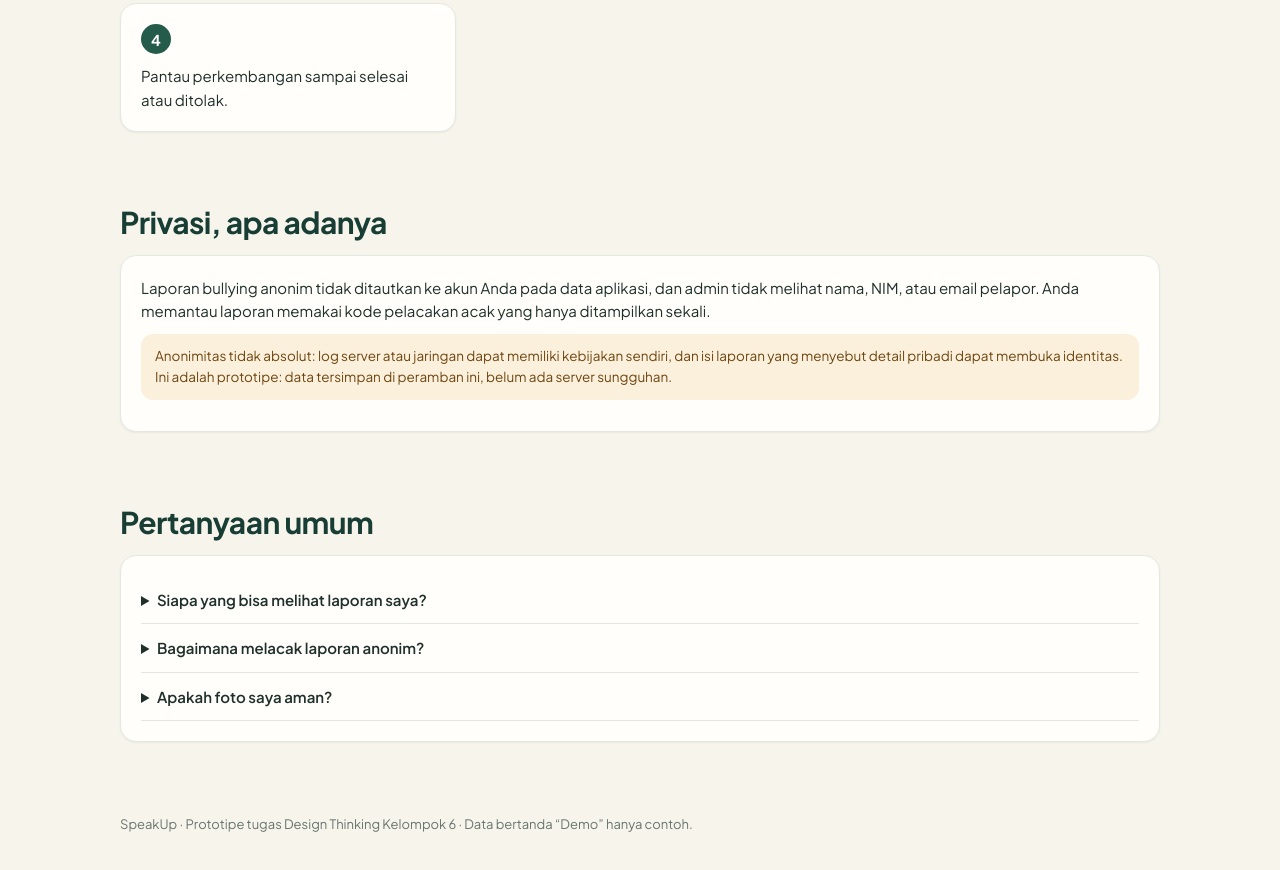
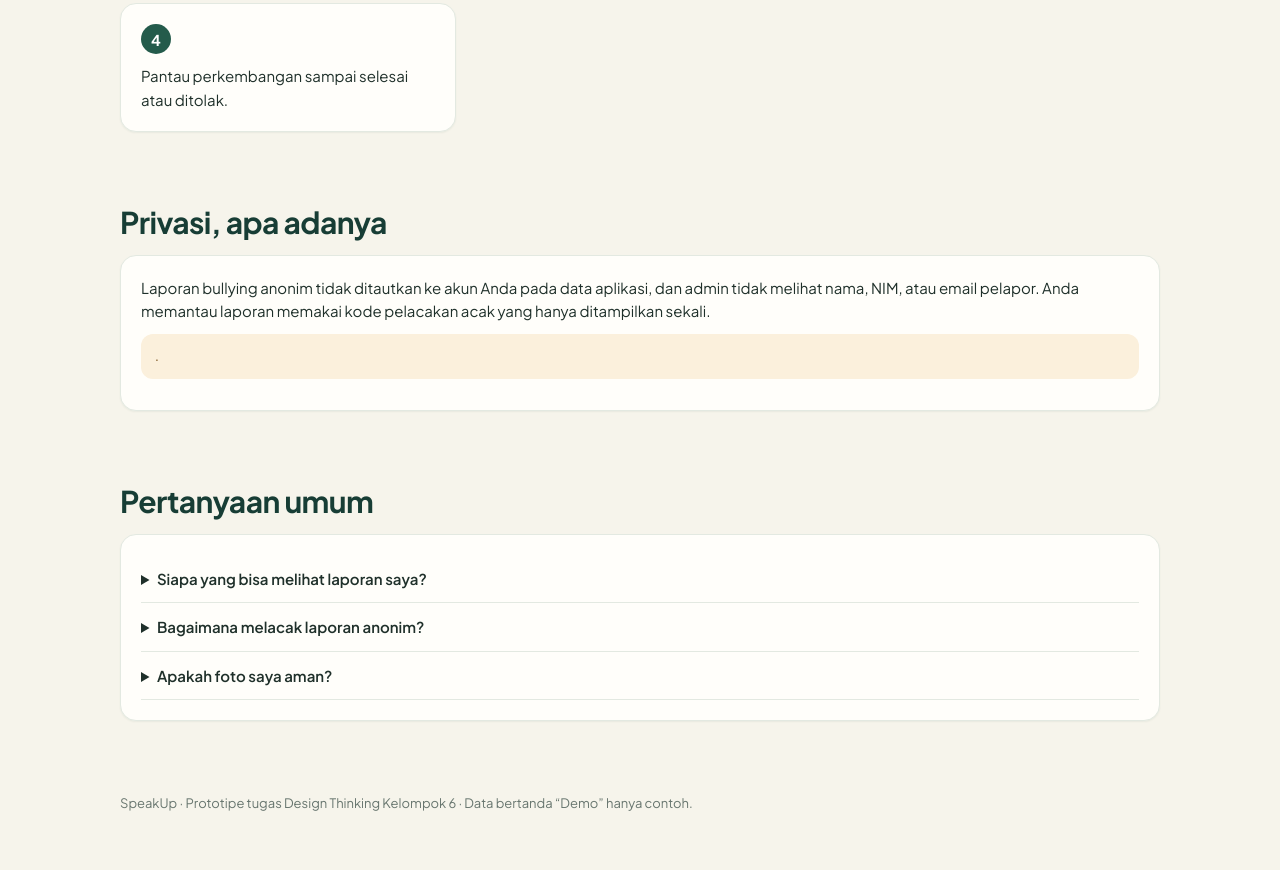
Before and after one commit to ultraaegis461-star/Speakup, a plain HTML site: page index.html in a window 1280 px wide. Shown: the part 1023-1893 px from the top of the page. After the commit the page ends 1872 px from the top, so only its background shows below. Drawn offline with nearby package versions, Linux system fonts and the light colour scheme.

Commit message:
Update index.html

```diff
--- a/index.html
+++ b/index.html
@@ -118,7 +118,7 @@ const V={
 landing:()=>`<section class="hero"><div class="w"><p class="ey">${ic('shield-check')} Layanan pengaduan kampus terpadu</p><h1>Berani Bicara, Didengar.</h1><p class="lead">SpeakUp membantu mahasiswa melaporkan kerusakan sarana dan prasarana maupun perundungan lewat satu tempat, lengkap dengan status tindak lanjut yang bisa dipantau.</p><div class="row"><button class="btn p" style="background:#fff;color:#173D35" data-a="start">${ic('square-pen')} Buat Pengaduan</button><button class="btn" data-a="nav" data-v="login">Masuk</button></div></div></section>
 <section class="w sec"><h2>Pilih jenis laporan</h2><div class="g2"><div class="card"><div class="ic">${ic('wrench')}</div><h3>Sarana &amp; Prasarana</h3><p class="mu">Kerusakan atau masalah pada ruang kelas, toilet, listrik, jaringan, dan fasilitas kampus lainnya.</p><button class="btn" data-a="start" data-c="Sarana & Prasarana">Laporkan kerusakan</button></div><div class="card"><div class="ic">${ic('heart-handshake')}</div><h3>Bullying / Perundungan</h3><p class="mu">Laporkan perundungan dengan aman. Tersedia opsi anonim dengan kode pelacakan.</p><button class="btn" data-a="start" data-c="Bullying">Laporkan perundungan</button></div></div></section>
 <section class="w sec"><h2>Cara kerja</h2><div class="g2" style="counter-reset:s">${['Masuk dengan akun mahasiswa.','Isi laporan dan lampirkan foto bila ada.','Admin meninjau, mengubah status, dan memberi feedback.','Pantau perkembangan sampai selesai atau ditolak.'].map(t=>`<div class="card stp">${t}</div>`).join('')}</div></section>
-<section class="w sec"><h2>Privasi, apa adanya</h2><div class="card"><p>Laporan bullying anonim tidak ditautkan ke akun Anda pada data aplikasi, dan admin tidak melihat nama, NIM, atau email pelapor. Anda memantau laporan memakai kode pelacakan acak yang hanya ditampilkan sekali.</p><p class="note warn">Anonimitas tidak absolut: log server atau jaringan dapat memiliki kebijakan sendiri, dan isi laporan yang menyebut detail pribadi dapat membuka identitas. Ini adalah prototipe: data tersimpan di peramban ini, belum ada server sungguhan.</p></div></section>
+<section class="w sec"><h2>Privasi, apa adanya</h2><div class="card"><p>Laporan bullying anonim tidak ditautkan ke akun Anda pada data aplikasi, dan admin tidak melihat nama, NIM, atau email pelapor. Anda memantau laporan memakai kode pelacakan acak yang hanya ditampilkan sekali.</p><p class="note warn">.</p></div></section>
 <section class="w sec"><h2>Pertanyaan umum</h2><div class="card"><details><summary>Siapa yang bisa melihat laporan saya?</summary><p class="mu">Admin dan Anda sendiri. Mahasiswa lain tidak dapat melihat laporan Anda.</p></details><details><summary>Bagaimana melacak laporan anonim?</summary><p class="mu">Gunakan menu “Lacak laporan” dan masukkan kode yang Anda terima. Simpan kode itu; tidak dapat ditampilkan lagi.</p></details><details><summary>Apakah foto saya aman?</summary><p class="mu">Pada versi server (Laravel), foto disimpan di storage privat dan metadata EXIF dihapus. Prototipe ini belum mengunggah foto ke server; pratinjau hanya ada di peramban.</p></details></div></section>
 <footer class="w sec mu sm">SpeakUp · Prototipe tugas Design Thinking Kelompok 6 · Data bertanda “Demo” hanya contoh.</footer>`,
 login:()=>{const m=S.role=='mhs';return`<div class="w sec" style="max-width:480px"><div class="card"><h2>Masuk ke SpeakUp</h2><div class="row" role="tablist">${['mhs','admin'].map(r=>`<button class="btn ${S.role==r?'p':''}" role="tab" aria-selected="${S.role==r}" data-a="role" data-v="${r}">${r=='mhs'?'Mahasiswa':'Admin'}</button>`).join('')}</div><form data-f="login" novalidate><label for="lid">${m?'NIM':'Email'}</label><input id="lid" name="id" ${m?'inputmode="numeric"':'type="email"'} autocomplete="username" required><label for="lpw">Password</label><input id="lpw" name="pw" type="password" autocomplete="current-password" required><div class="er" id="lerr" role="alert"></div><button class="btn p" style="width:100%;margin-top:16px">Masuk</button></form><p class="note" style="margin-top:16px"><b>Akun demo</b><br>${m?'NIM 2024001 · password demo123':'admin@speakup.test · password admin123'}</p></div></div>`},
```
